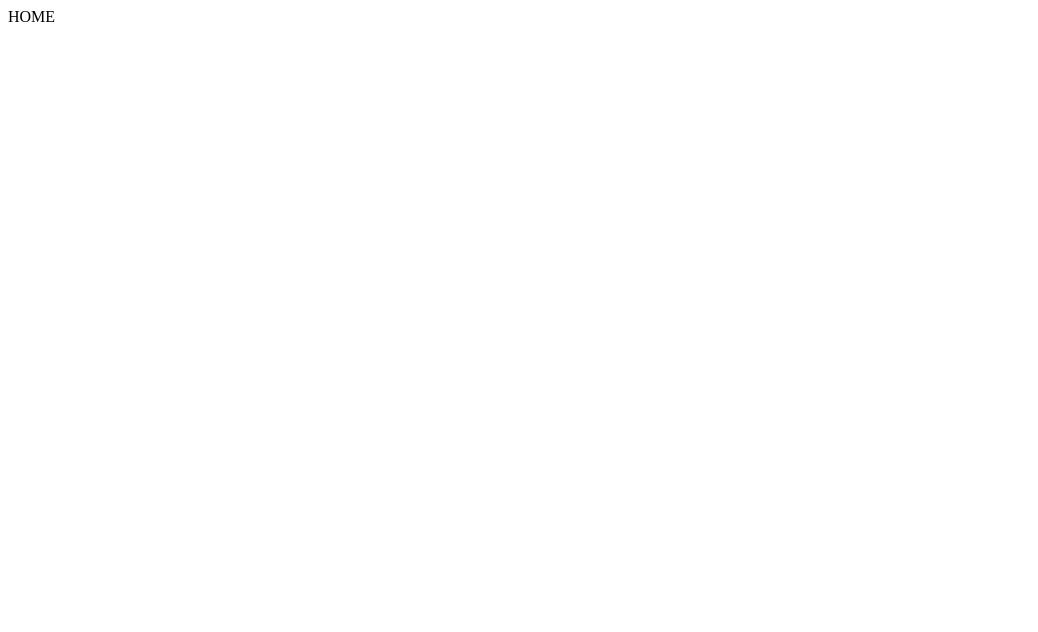
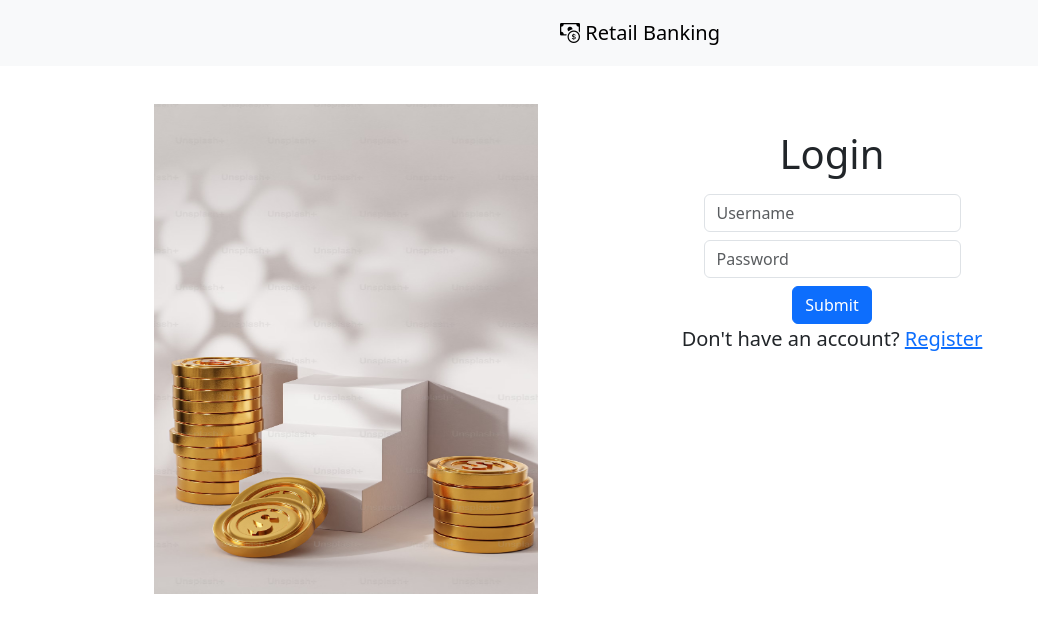
Before and after one commit to andrewlin1368/RetailBanking, a React (Vite) app in the folder client/: page / in a window 1280 px wide. Shown: the top 632 px of the page, without its empty margins (0-1038 px from the left). Built offline with nearby package versions, Linux system fonts and the light colour scheme.

Commit message:
home page with login and register

```diff
--- a/client/src/components/Home.jsx
+++ b/client/src/components/Home.jsx
@@ -1,5 +1,220 @@
-import React from "react";
+import React, { useEffect, useState } from "react";
+import { useNavigate, Link } from "react-router-dom";
+import { useSelector } from "react-redux";
+import { ToastContainer, toast } from "react-toastify";
+import "react-toastify/dist/ReactToastify.css";
+import "bootstrap/dist/css/bootstrap.min.css";
+import "bootstrap-icons/font/bootstrap-icons.css";
+import { useLoginMutation, useRegisterMutation } from "../api/userApi";
+import "./home.css";
+import bank from "../assets/bank.avif";
+
+const Login = () => {
+  const [login, setLogin] = useState({ username: "", password: "" });
+  const [sendLoginData] = useLoginMutation();
+  const navigate = useNavigate();
+  const editLogin = (e) => {
+    setLogin({ ...login, [e.target.name]: e.target.value });
+  };
+  const sendLogin = async (e) => {
+    e.preventDefault();
+    if (!login.username || !login.password)
+      return toast.error("Username or password cannot be empty", {
+        position: "top-right",
+      });
+    const result = await sendLoginData({
+      username: login.username,
+      password: login.password,
+    });
+    if (result.error)
+      return toast.error(result.error.data.error, {
+        position: "top-right",
+      });
+    else navigate("/account");
+  };
+  return (
+    <form onSubmit={sendLogin}>
+      <h1 className="display-6 mb-3">Login</h1>
+      <div className="form-group row  mt-2 mb-2">
+        <div className="col-sm-12">
+          <input
+            type="text"
+            className="form-control"
+            name="username"
+            placeholder="Username"
+            onChange={(e) => editLogin(e)}
+          />
+        </div>
+      </div>
+      <div className="form-group row">
+        <div className="col-sm-12">
+          <input
+            type="password"
+            className="form-control"
+            name="password"
+            placeholder="Password"
+            onChange={(e) => editLogin(e)}
+          />
+        </div>
+      </div>
+      <button type="submit" className="btn btn-primary mt-2">
+        Submit
+      </button>
+    </form>
+  );
+};
+const Register = () => {
+  const navigate = useNavigate();
+  const [register, setRegisterForm] = useState({
+    firstname: "",
+    lastname: "",
+    address: "",
+    username: "",
+    password: "",
+    ssn: "",
+  });
+  const [sendRegisterData] = useRegisterMutation();
+  const setRegister = (e) =>
+    setRegisterForm({ ...register, [e.target.name]: e.target.value });
+  const sendRegister = async (e) => {
+    e.preventDefault();
+    const result = await sendRegisterData(register);
+    if (result.error)
+      return toast.error(result.error.data.error, {
+        position: "top-right",
+      });
+    else navigate("/account");
+  };
+  return (
+    <form onSubmit={sendRegister}>
+      <h1 className="display-6 mb-3">Register</h1>
+      <div className="form-group row  mt-2 mb-2">
+        <div className="col-sm-12">
+          <input
+            type="text"
+            className="form-control"
+            name="firstname"
+            placeholder="First Name"
+            onChange={(e) => setRegister(e)}
+          />
+        </div>
+      </div>
+      <div className="form-group row  mt-2 mb-2">
+        <div className="col-sm-12">
+          <input
+            type="text"
+            className="form-control"
+            name="lastname"
+            placeholder="Last Name"
+            onChange={(e) => setRegister(e)}
+          />
+        </div>
+      </div>
+      <div className="form-group row  mt-2 mb-2">
+        <div className="col-sm-12">
+          <input
+            type="text"
+            className="form-control"
+            name="address"
+            placeholder="Address"
+            onChange={(e) => setRegister(e)}
+          />
+        </div>
+      </div>
+      <div className="form-group row  mt-2 mb-2">
+        <div className="col-sm-12">
+          <input
+            type="text"
+            className="form-control"
+            name="ssn"
+            placeholder="SSN"
+            onChange={(e) => setRegister(e)}
+          />
+        </div>
+      </div>
+      <div className="form-group row  mt-2 mb-2">
+        <div className="col-sm-12">
+          <input
+            type="text"
+            className="form-control"
+            name="username"
+            placeholder="Username"
+            onChange={(e) => setRegister(e)}
+          />
+        </div>
+      </div>
+      <div className="form-group row">
+        <div className="col-sm-12">
+          <input
+            type="password"
+            className="form-control"
+            name="password"
+            placeholder="Password"
+            onChange={(e) => setRegister(e)}
+          />
+        </div>
+      </div>
+      <button type="submit" className="btn btn-primary mt-2">
+        Submit
+      </button>
+    </form>
+  );
+};
 
 export default function Home() {
-  return <div>HOME</div>;
+  const { token } = useSelector((state) => state.user);
+  const navigate = useNavigate();
+  useEffect(() => {
+    const goAccount = () => navigate("/account");
+    if (token) goAccount();
+  });
+  const [login, setLogin] = useState(true);
+  return (
+    <>
+      <nav className="navbar navbar-light bg-light py-3">
+        <span className="navbar-brand mb-0 h1" style={{ margin: "auto" }}>
+          <i className="bi bi-cash-coin"></i> Retail Banking
+        </span>
+      </nav>
+      <div className="parent">
+        <div className="left">
+          {" "}
+          <img src={bank} alt="money" />
+        </div>
+        <div className="right">
+          {(login && (
+            <>
+              <Login></Login>
+              <p className="lead">
+                Don't have an account?{" "}
+                <Link
+                  onClick={() => {
+                    setLogin(false);
+                  }}
+                >
+                  Register
+                </Link>
+              </p>
+            </>
+          )) || (
+            <>
+              <Register></Register>
+              <p className="lead">
+                Have an account?{" "}
+                <Link
+                  onClick={() => {
+                    setLogin(true);
+                  }}
+                >
+                  Login
+                </Link>
+              </p>
+            </>
+          )}
+        </div>
+      </div>
+
+      <ToastContainer></ToastContainer>
+    </>
+  );
 }
```
